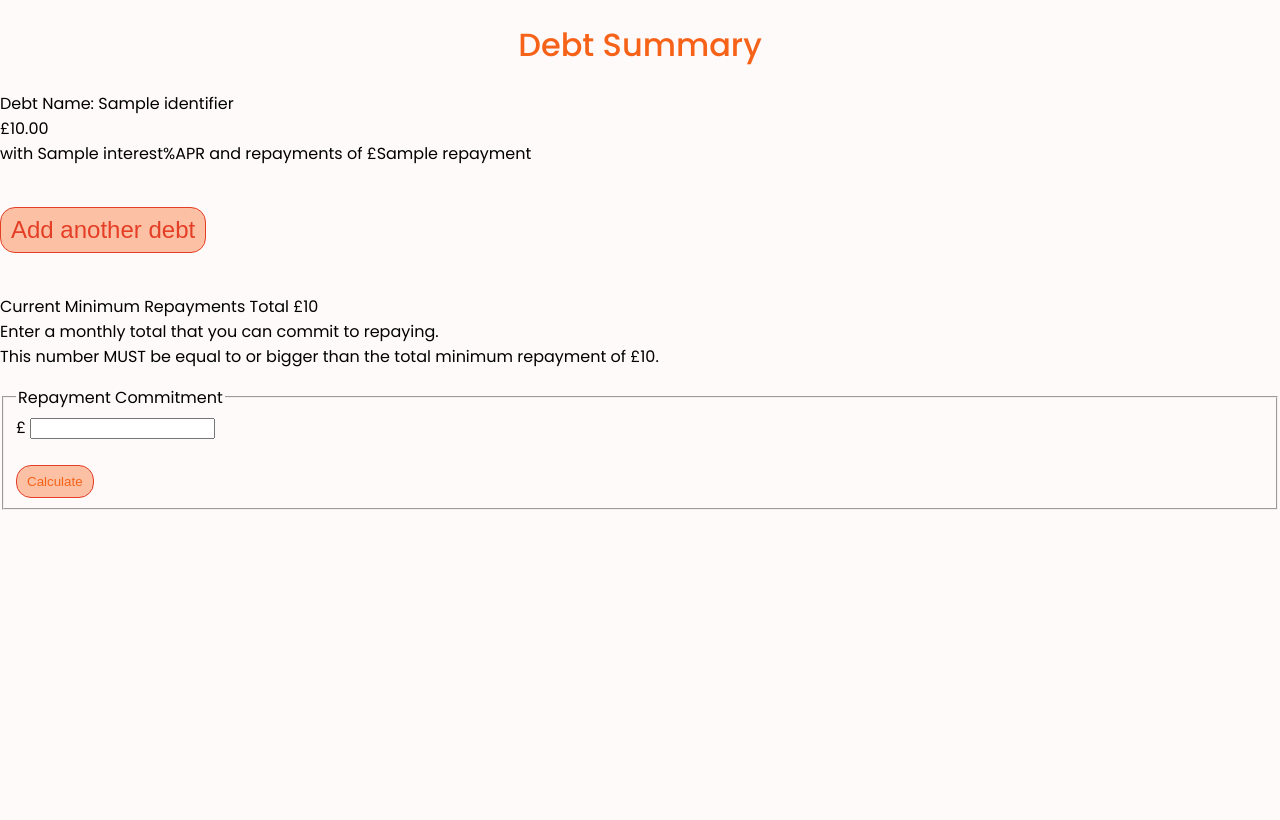
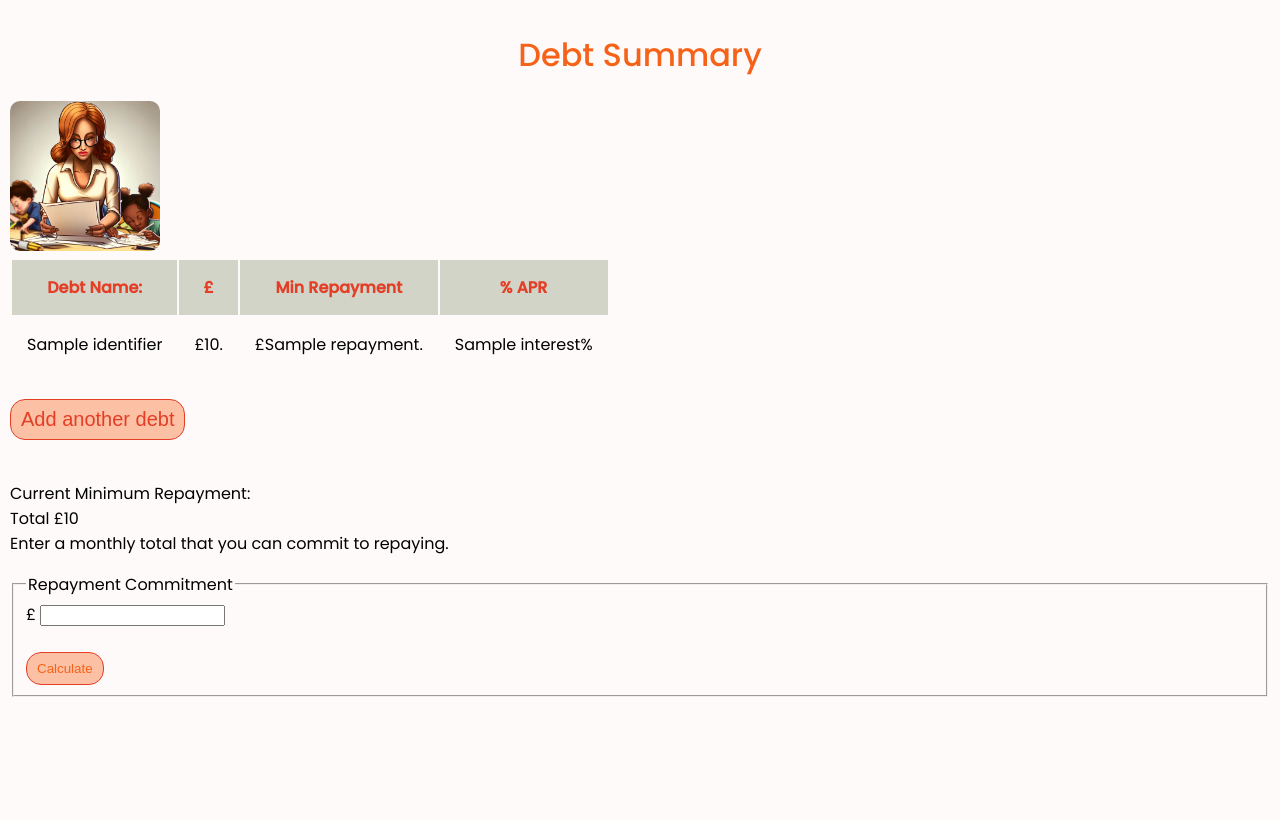
Before and after one commit to annwyl21/debt_comparison, a Flask app: template application/templates/debt_summary.html in a window 1280 px wide. Before the commit the page ends 510 px from the top, so only its background shows below. Run offline with Flask 3, Linux system fonts and the light colour scheme; the template is opened without the code that fills it: values that come from a table or form of the project are taken from there, most other values are stand-ins (such as "Sample title", 1, 10 or a date in 2020).

Commit message:
working on term of repayment result

```diff
--- a/application/static/styles/style.css
+++ b/application/static/styles/style.css
@@ -10,7 +10,7 @@ body {
 	font-family: 'Poppins', sans-serif;
 	color: black;
 	background-color: snow;
-	margin: 0px;
+	margin: 10px;
 	height: 100vh;
 }
 
@@ -63,7 +63,7 @@ h1, h4 {
 :any-link {
 	color: var(--links);
 	text-decoration: none;
-	font-size: 1.5rem;
+	font-size: 1.25rem;
 	font-weight: 100;
 }
 
@@ -76,3 +76,29 @@ span {
 img {
 	border-radius: 10px;
 }
+
+.summary table, th, td {
+	border: 1px solid black;
+	border-collapse: collapse;
+}
+
+.intro table, th, td {
+	border: none;
+	border-collapse: none;
+}
+
+th, td {
+	padding: 15px;
+}
+
+tr {
+	text-align: center;
+}
+
+/* tr:hover {background-color: coral;} */
+
+.summary tr:nth-child(odd)>td,
+.summary tr:nth-child(odd)>th {
+     background-color: #D2D4C8;
+     color: var(--links);
+   }
--- a/application/templates/debt_summary.html
+++ b/application/templates/debt_summary.html
@@ -5,13 +5,24 @@
 <div class="main">
 	<div>
 		<h1>Debt Summary</h1>
+		<img src="{{ url_for('static', filename='images/anxious_woman.jpeg') }}" class="img-responsive margin" alt="woman solving debt problems" width="150px">
 
-		<p>
+		<table class="summary">
+			<tr>
+				<th>Debt Name:</th>
+				<th>&pound;</th>
+				<th>Min Repayment</th>
+				<th>% APR</th>
+			</tr>
 			{% for dictionary in debts %}
-			Debt Name: {{ dictionary['identifier']}}<br>
-			&pound;{{ '%.2f' % dictionary['amount'] }}<br>with {{ dictionary['interest'] }}%APR and repayments of &pound;{{ dictionary['repayment'] }}<br>
+			<tr>
+				<td>{{ dictionary['identifier']}}</td>
+				<td>&pound;{{ dictionary['amount'] }}.</td>
+				<td>&pound;{{ dictionary['repayment'] }}.</td>
+				<td>{{ dictionary['interest'] }}%</td>
+			</tr>
 			{% endfor %}
-		</p>
+		</table>
 	</div>
 
 	<br>
@@ -23,9 +34,8 @@
 	<br>
 
 	<div>
-		<p>Current Minimum Repayments Total &pound;{{ total }}<br>
-		Enter a monthly total that you can commit to repaying.<br>
-		This number MUST be equal to or bigger than the total minimum repayment of &pound;{{ total }}.</p>
+		<p>Current Minimum Repayment:<br>Total &pound;{{ total }}<br>
+		Enter a monthly total that you can commit to repaying.</p>
 
 		<fieldset>
 			<legend>
--- a/application/templates/index.html
+++ b/application/templates/index.html
@@ -13,7 +13,7 @@
   </div>
 
   <div>
-    <table id="table">
+    <table class="intro">
       <tbody>
         <tr>
           <td><img src="{{ url_for('static', filename='images/box_stacksmall.jpg') }}"></td>
```
Also changed, not shown: application/bundle.py (deleted, +0 -36 lines), application/calculator.py (+30 -0 lines), application/debt.py (deleted, +0 -7 lines), application/forms.py (deleted, +0 -17 lines), application/routes.py (+8 -4 lines), application/templates/debt_form.html (+4 -3 lines), application/templates/results.html (+9 -16 lines), application/v1/bundle.py (added, +36 -0 lines), application/v1/debt.py (added, +7 -0 lines), application/v1/forms.py (added, +17 -0 lines).
